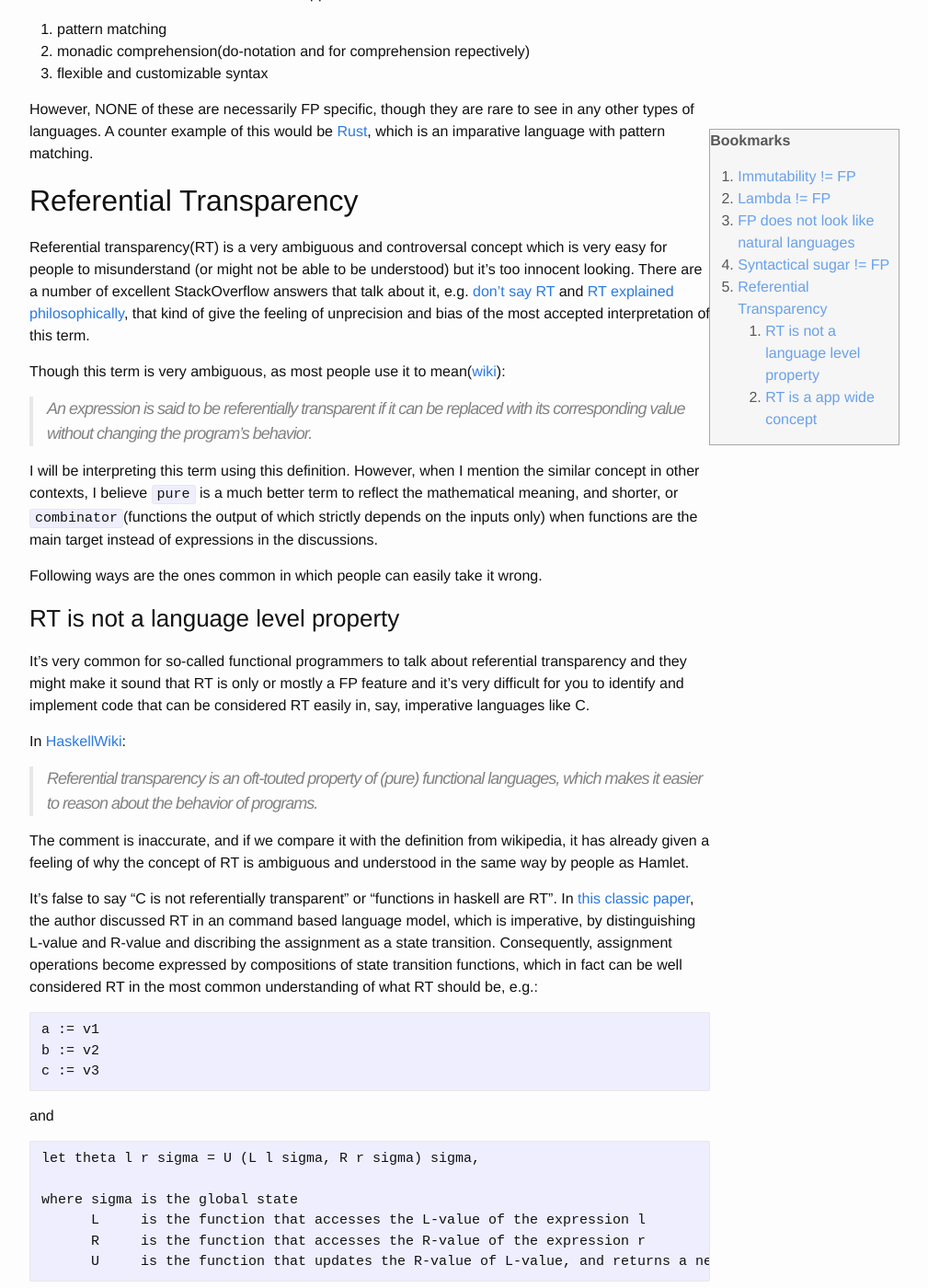
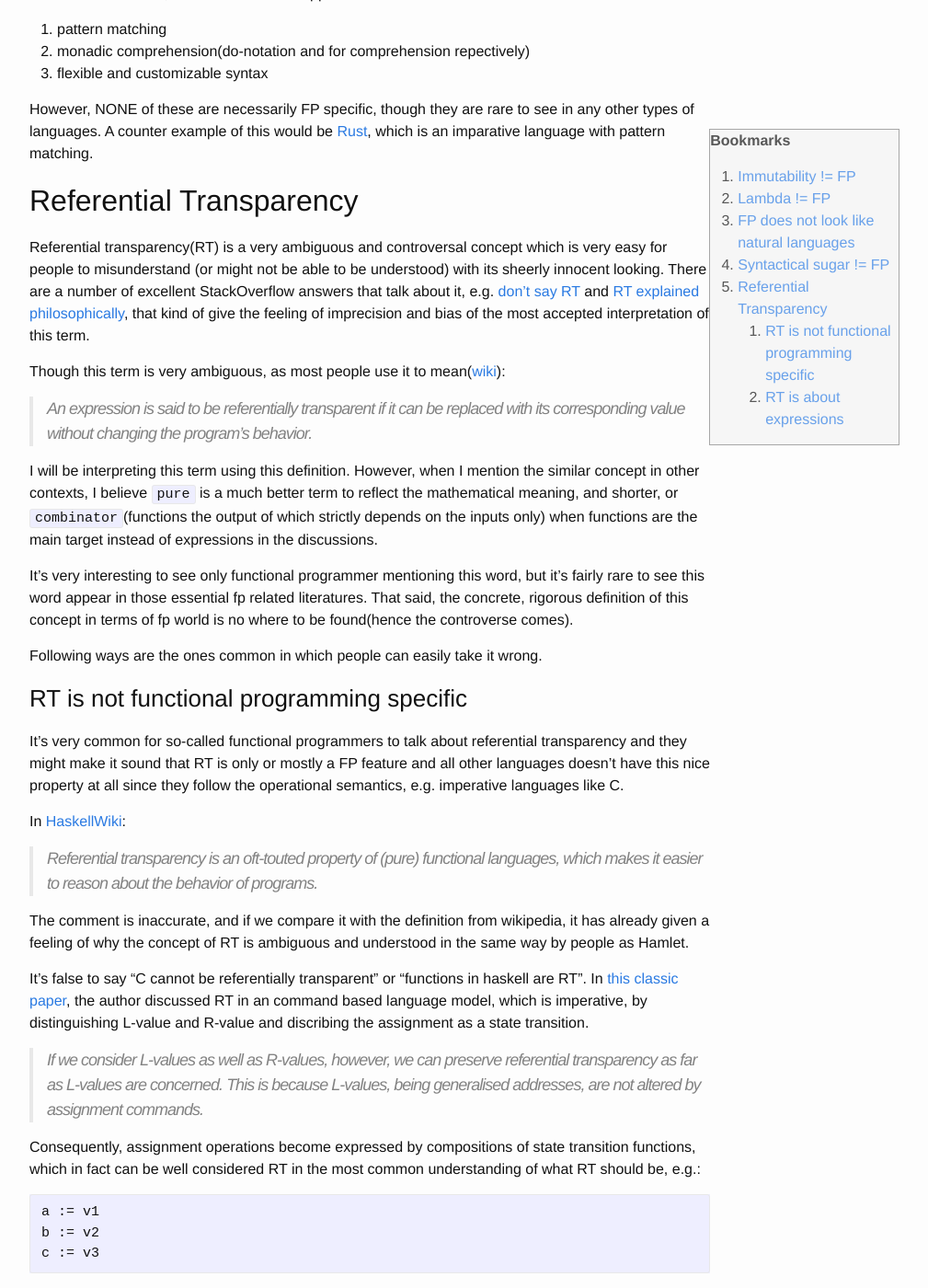
Before and after one commit to HuStmpHrrr/HuStmpHrrr.github.io, a Jekyll site: the page built from _posts/2016-09-19-misunderstandings-fp.markdown, in a window 1280 px wide and 1400 px high, scrolled down 2191 px. Shown: the whole window at 92% size, without its empty margins (238-1247 px from the left). Built offline with Jekyll 4.4.1, drawn with Linux system fonts in a browser that asks for light colours; nearby versions of some CDN libraries; some of the changed text lies outside the part shown.

Commit message:
finalize misunderstangs-fp blog

````diff
--- a/_posts/2016-09-19-misunderstandings-fp.markdown
+++ b/_posts/2016-09-19-misunderstandings-fp.markdown
@@ -59,7 +59,7 @@
 Essentially lambda expression in Java is just a simple way of writing implementation of single function interfaces.
 This is a very typical object oriented technique called *injection*, through an interface. Though the form is
 a lambda expression, the essence of object orientation still doesn't help in terms of designing programs in a functional
-way.
+way. Lambda as a language construct is only a part of the fruits fp has.
 
 
 ## FP does not look like natural languages
@@ -100,9 +100,9 @@
 ## Referential Transparency
 
 Referential transparency(RT) is a very ambiguous and controversal concept which is very easy for people to misunderstand
-(or might not be able to be understood) but it's too innocent looking. There are a number of excellent StackOverflow
+(or might not be able to be understood) with its sheerly innocent looking. There are a number of excellent StackOverflow
 answers that talk about it, e.g. [don't say RT][rtso1] and [RT explained philosophically][rtso2], that kind of give the
-feeling of unprecision and bias of the most accepted interpretation of this term.
+feeling of imprecision and bias of the most accepted interpretation of this term.
 
 Though this term is very ambiguous, as most people use it to mean([wiki][wikirt]):
 
@@ -114,14 +114,18 @@
 output of which strictly depends on the inputs only) when functions are the main target instead of expressions
 in the discussions.
 
+It's very interesting to see only functional programmer mentioning this word, but it's fairly rare to see this word appear
+in those essential fp related literatures. That said, the concrete, rigorous definition of this concept in terms of fp
+world is no where to be found(hence the controverse comes).
+
 Following ways are the ones common in which people can easily take it wrong.
 
 
-### RT is not a language level property
+### RT is not functional programming specific
 
 It's very common for so-called functional programmers to talk about referential transparency and they might make it
-sound that RT is only or mostly a FP feature and it's very difficult for you to identify and implement code that can
-be considered RT easily in, say, imperative languages like C.
+sound that RT is only or mostly a FP feature and all other languages doesn't have this nice property at all since they
+follow the operational semantics, e.g. imperative languages like C.
 
 In [HaskellWiki][haskwiki-rt]:
 
@@ -131,11 +135,16 @@
 The comment is inaccurate, and if we compare it with the definition from wikipedia, it has already given a feeling of why
 the concept of RT is ambiguous and understood in the same way by people as Hamlet.
 
-It's false to say "C is not referentially transparent" or "functions in haskell are RT". In [this classic paper][fund-concept],
+It's false to say "C cannot be referentially transparent" or "functions in haskell are RT". In [this classic paper][fund-concept],
 the author discussed RT in an command based language model, which is imperative, by distinguishing L-value and R-value
-and discribing the assignment as a state transition. Consequently, assignment operations become expressed by compositions
-of state transition functions, which in fact can be well considered RT in the most common understanding of what RT should be,
-e.g.:
+and discribing the assignment as a state transition.
+
+> If we consider L-values as well as R-values, however, we can preserve referential transparency
+> as far as L-values are concerned. This is because L-values, being generalised addresses,
+> are not altered by assignment commands.
+
+Consequently, assignment operations become expressed by compositions of state transition functions, which in fact
+can be well considered RT in the most common understanding of what RT should be, e.g.:
 
 ```
 a := v1
@@ -146,7 +155,8 @@
 and
 
 ```
-let theta l r sigma = U (L l sigma, R r sigma) sigma,
+let
+    theta l r sigma = U (L l sigma, R r sigma) sigma
 
 where sigma is the global state
       L     is the function that accesses the L-value of the expression l
@@ -162,37 +172,21 @@
 where . is the function composition function, and (f . g) x == f (g x)
 ```
 
-So we have conquered the non-RTness of state transitions.
-
-In fact, all side effects always involve some global state transition which allows us to consider the process differently.
-For example, as simple as printing things to screen:
+Thus RTness in imperative can be totally explained by separate the consideration fo L-value and R-value. In this sense,
+we can reason following sequence of commands:
 
 ```java
-System.out.println("hello world!");
-System.out.println("hello world!");
+int a = 10, b = 20;
+a++;
+b -= a;
 ```
 
-prints 2 lines of `hello world!` to the screen, and in general is considered producing side effect. However, if we decompose
-the function call sequence and think of it in a different way, this program can become:
+this sequence of commands stores 2 new R-values to 2 already existing 2 L-values in the store, respectively. The stores
+remain the same ones, obviously, and the assignments are the state transitions that happen to the stores. In this sense,
+the value of assignment operation becomes the state transition function similar to the one previously shown.
 
 
-```java
-println(System.out, "hello world!");
-println(System.out, "hello world!");
-```
-
-which means a function that takes 2 parameters, and `System.out` is a global channel that eventually will connect to stdout.
-This way of looking at the code can be justified since this is what vtable will be doing anyways. Now, this printing effect
-has already turned into a sequence of RT state transitions:
-
-1. pass a string to an empty global channel
-1. then pass another string to a global channel which has a string in it already
-
-Looking up the definition in wiki, I can definitely replace the program with a `System.out` channel with 2 `hello world!`s in it
-without changing the behavior of the program. So printing is RT, Q.E.D.
-
-
-Doesn't that sound like bullshitting? Well, in the right case, state transition and side effect are interchangable. In haskell,
+Doesn't that sound like bullshitting? Well, in the right case, state transition and assignment are interchangable. In haskell,
 there is a *deep magic* phantom type call `RealWorld` that does the exact thing I described previously([quote][hackage-rw]):
 
 > data RealWorld :: *
@@ -223,11 +217,48 @@
 >
 > says that the hypothetical function square is safe to call fewer times than the program says.
 
-In this aspect, saying RT being a language depedent property would not still be in favor.
+The mistaken part of the understanding here is to consider only languages with denotational meanings can be RT, and most of
+non-functional languages are operational, meaning programs in these languages executed based on a sequence of commands.
+In this aspect, saying RT being a language depedent property would not still be in favor, not to mention tying this property
+to functional programming languages alone.
 
-### RT is a app wide concept
+### RT is about expressions
 
-contextual
+The introduction of RT to programming languages brings mathematical analysis of the behavior of the software, and very
+interestingly, RT/purity is not even a thing in math since they come by nature. In the whole world of mathematics, not
+only functions are RT but also every expressions(many people use many words, like referents, denotations, etc).
+
+```
+1 + (2 * 3)
+```
+and
+
+```
+1 + 6
+```
+
+and
+
+```
+7
+```
+
+are exactly the **same**, and in functional programming languages, they are undistinguishable. The definition of **same**
+needs to be clarified: 2 objects are the same if and only if they denote the same mathematical object. No wonder, nobody
+can argue that all 3 expressions above denote different mathematical meaning than any others.
+
+The common misunderstanding here comes into 2 ways:
+
+1. stating RT is **value** related. It's probably due to terminology abusement that value here is a overloaded word. But
+the use here sends a wrong signals to people that RT is a decription of evaluation process. It's fundamentally wrong in
+terms of mathematical sense, since `3 + 4` is also `7`, but there no way for this expression appear in the evaluation
+path of any of the first 2 expressions. However, RT allows us to substibute any expression to any other one within
+the universe of equivalence. Only considering evaluation happens to be so superficial that only two out of infinity are
+taken into account.
+
+2. stating RT is about **functions**. As functions can also be a part of expressions, by looking at expressions, we definitely
+cover the cases for functions. However, the other way around only considers the subset of it. Fun enough, the argument
+of RTness of a function holds only provided all the expressions in the definition body satisfy RT.
 
 
 [stream-map]: https://docs.oracle.com/javase/8/docs/api/java/util/stream/Stream.html#map-java.util.function.Function-
````
